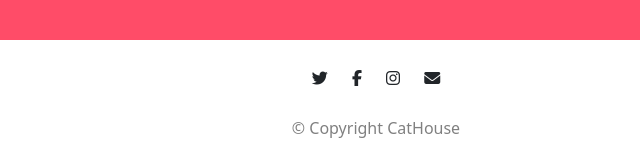
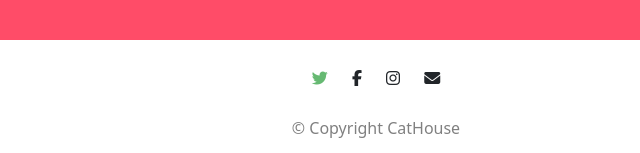
Before and after one commit to Shafiul-Alam02/CatHouse, a plain HTML site: page index.html in a window 1280 px wide. In both pictures the pointer is over the icon 583 px from the left and 2817 px from the top of the page. Shown: the part 2740-2893 px from the top of the page, 264-904 px from the left. Drawn offline with nearby package versions, Linux system fonts and the light colour scheme.

Commit message:
Update styles.css

```diff
--- a/css/styles.css
+++ b/css/styles.css
@@ -149,3 +149,6 @@ body{
 .si{
     margin:30px 10px;
 }
+.si:hover{
+    color: rgb(102, 185, 114);
+}
```
